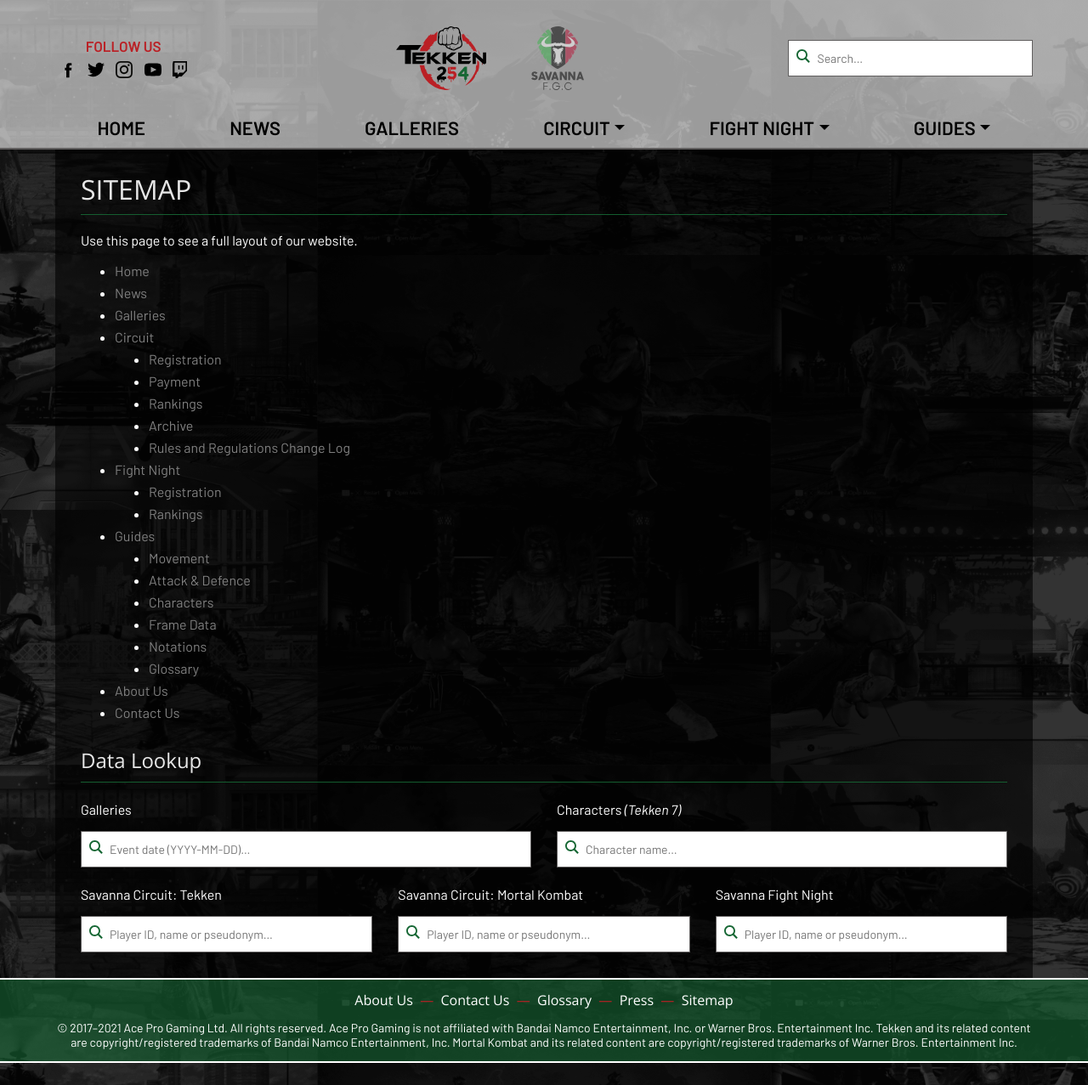
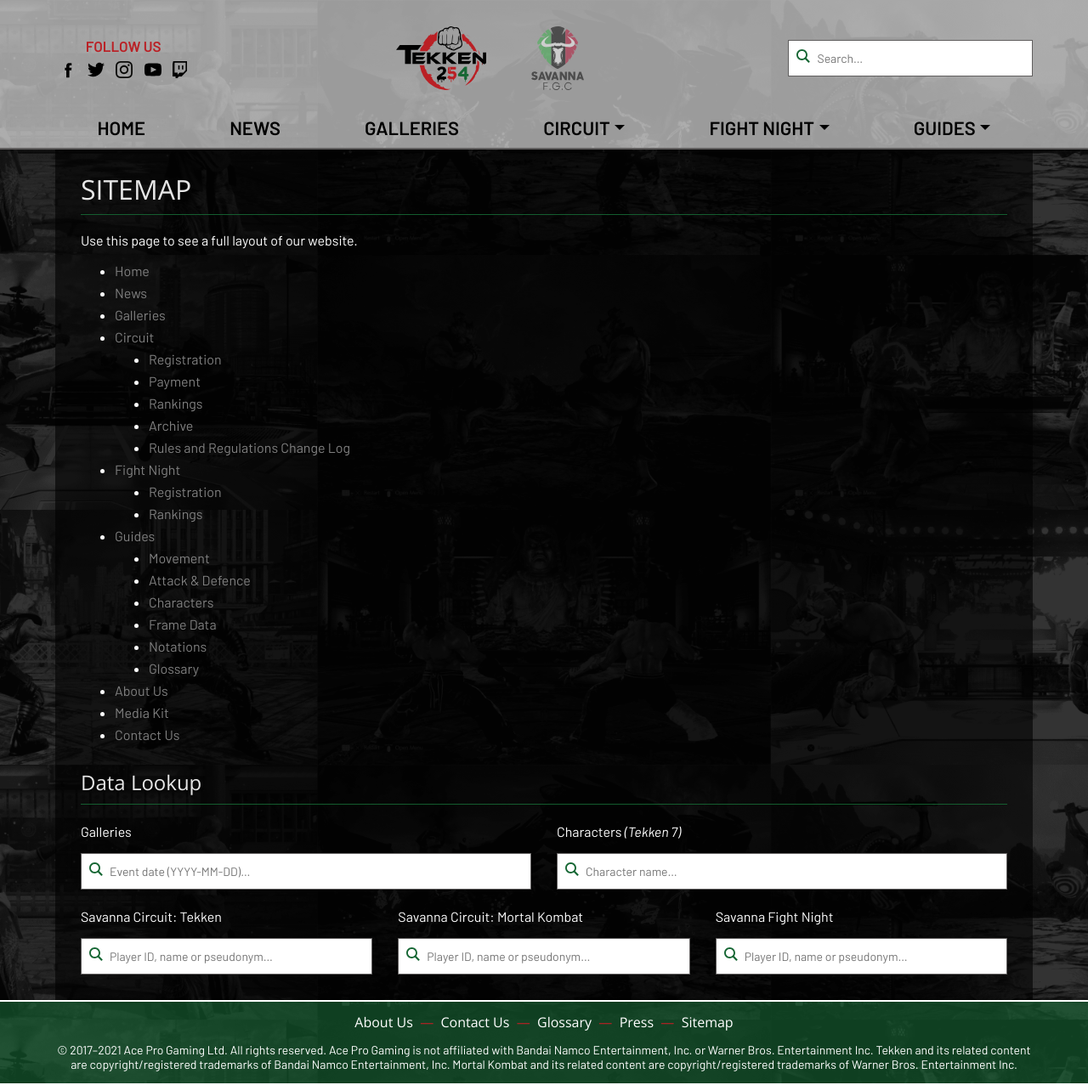
Before and after one commit to TEKKEN-254/client, a Jekyll site: the page built from sitemap.html, in a window 1280 px wide. Shown: the whole page at 85% size. Built offline with Jekyll 4.4.1, drawn with Linux system fonts in a browser that asks for light colours.

Commit message:
Adding media kit to sitemap

```diff
--- a/sitemap.html
+++ b/sitemap.html
@@ -38,6 +38,7 @@
         </ul>
     </li>
     <li><a href="/about.html">About Us</a></li>
+    <li><a href="/media.html">Media Kit</a></li>
     <li><a href="/contact.html">Contact Us</a></li>
 </ul>
 <h2 class="page-title">Data Lookup</h2>
```
